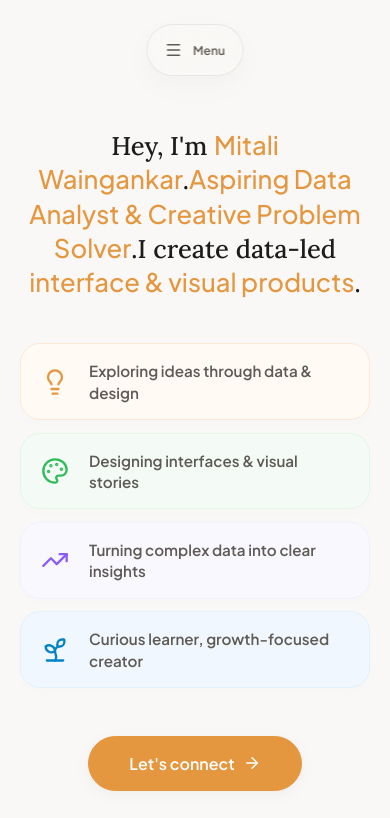
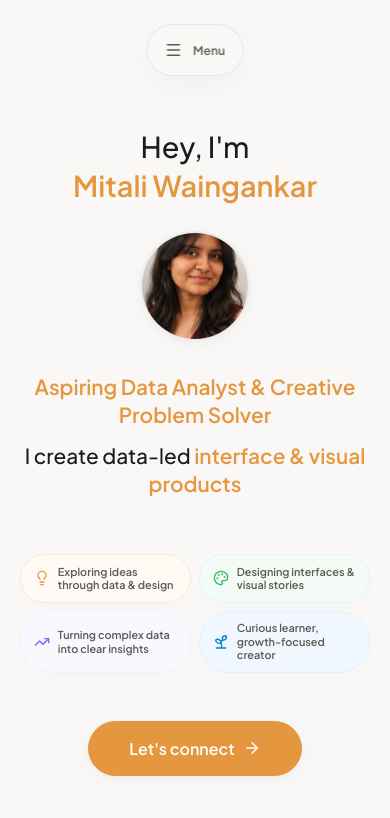
Before and after one commit to MohishPadave/mitali, a React (Vite) app: page / in a window 390 px wide. Shown: the top 818 px of the page. Built offline with nearby package versions, Linux system fonts and the light colour scheme.

Commit message:
Reposition profile image and maintain 2-column cards layout on mobile viewports

```diff
--- a/src/index.css
+++ b/src/index.css
@@ -442,7 +442,7 @@ button {
 
 .hero-cards-grid {
   display: grid;
-  grid-template-columns: repeat(auto-fit, minmax(280px, 1fr));
+  grid-template-columns: repeat(2, 1fr);
   gap: 1.25rem;
   width: 100%;
   max-width: 720px;
@@ -462,19 +462,55 @@ button {
   }
 
   .hero-cards-grid {
-    grid-template-columns: repeat(auto-fit, minmax(240px, 1fr));
-    gap: 1rem;
+    gap: 0.75rem;
+  }
+
+  .hero-feature-card {
+    padding: 0.75rem 1rem;
+    gap: 0.6rem;
+    border-radius: 9999px;
+  }
+
+  .hero-feature-card div {
+    font-size: 0.75rem;
+    line-height: 1.3;
+  }
+
+  .hero-feature-card svg {
+    width: 20px !important;
+    height: 20px !important;
   }
 }
 
-@media (max-width: 580px) {
+@media (max-width: 480px) {
   .hero-cards-grid {
-    grid-template-columns: 1fr;
-    gap: 0.8rem;
+    gap: 0.5rem;
   }
 
   .hero-feature-card {
-    padding: 1rem 1.25rem;
-    border-radius: 20px;
+    padding: 0.6rem 0.8rem;
+    gap: 0.5rem;
+    border-radius: 9999px;
+  }
+
+  .hero-feature-card div {
+    font-size: 0.68rem;
+    line-height: 1.25;
+  }
+
+  .hero-feature-card svg {
+    width: 16px !important;
+    height: 16px !important;
   }
 }
+
+@media (max-width: 360px) {
+  .hero-feature-card {
+    padding: 0.5rem 0.6rem;
+    gap: 0.4rem;
+  }
+
+  .hero-feature-card div {
+    font-size: 0.6rem;
+  }
+}
--- a/src/pages/Home.jsx
+++ b/src/pages/Home.jsx
@@ -1,6 +1,7 @@
 import { useState, useEffect } from 'react';
 import { motion } from 'framer-motion';
 import { ArrowRight, Lightbulb, Palette, TrendingUp, Sprout } from 'lucide-react';
+import mitaliPortrait from '../assets/mitali.jpg';
 import dashboard1 from '../assets/dashboard1.jpg';
 import dashboard2 from '../assets/dashboard2.jpg';
 
@@ -53,17 +54,81 @@ export default function Home({ setActivePage }) {
       >
         <div className="container" style={{ display: 'flex', flexDirection: 'column', alignItems: 'center' }}>
 
-          {/* Main Hero Header Statement */}
-          <motion.h1
+          {/* Greeting Statement */}
+          <motion.div
             initial={{ opacity: 0, y: 30 }}
             animate={{ opacity: 1, y: 0 }}
             transition={{ duration: 0.8, ease: 'easeOut' }}
-            className="hero-title"
+            style={{
+              fontSize: 'clamp(1.8rem, 4.5vw, 3.2rem)',
+              color: 'var(--text-primary)',
+              lineHeight: 1.25,
+              fontWeight: 500,
+              maxWidth: '920px',
+              textAlign: 'center',
+              marginBottom: '1.75rem',
+              display: 'flex',
+              flexDirection: 'column',
+              alignItems: 'center',
+              gap: '0.2rem'
+            }}
           >
-            Hey, I'm <span className="text-orange">Mitali Waingankar</span>.<br className="desktop-only-br" />
-            <span className="text-orange">Aspiring Data Analyst & Creative Problem Solver</span>.<br className="desktop-only-br" />
-            I create data-led <span className="text-orange">interface & visual products</span>.
-          </motion.h1>
+            <span>Hey, I'm</span>
+            <span className="text-orange" style={{ fontWeight: 600 }}>Mitali Waingankar</span>
+          </motion.div>
+
+          {/* Centered Circular Portrait */}
+          <motion.div
+            initial={{ opacity: 0, scale: 0.8 }}
+            animate={{ opacity: 1, scale: 1 }}
+            transition={{ duration: 0.8, delay: 0.15, ease: 'easeOut' }}
+            whileHover={{ scale: 1.05 }}
+            style={{
+              width: 'clamp(110px, 15vw, 140px)',
+              height: 'clamp(110px, 15vw, 140px)',
+              borderRadius: '50%',
+              overflow: 'hidden',
+              border: '2px solid var(--border-color)',
+              backgroundColor: 'var(--card-bg)',
+              boxShadow: 'var(--card-shadow)',
+              marginBottom: '2rem',
+              cursor: 'pointer',
+              flexShrink: 0
+            }}
+          >
+            <img
+              src={mitaliPortrait}
+              alt="Mitali Waingankar"
+              style={{ width: '100%', height: '100%', objectFit: 'cover' }}
+            />
+          </motion.div>
+
+          {/* Main Hero Subtitle Statements */}
+          <motion.div
+            initial={{ opacity: 0, y: 25 }}
+            animate={{ opacity: 1, y: 0 }}
+            transition={{ duration: 0.8, delay: 0.25, ease: 'easeOut' }}
+            style={{
+              fontSize: 'clamp(1.3rem, 3.5vw, 2.2rem)',
+              color: 'var(--text-primary)',
+              lineHeight: 1.35,
+              fontWeight: 500,
+              maxWidth: '920px',
+              textAlign: 'center',
+              marginBottom: '2.5rem',
+              display: 'flex',
+              flexDirection: 'column',
+              alignItems: 'center',
+              gap: '0.8rem'
+            }}
+          >
+            <span className="text-orange" style={{ fontWeight: 600 }}>
+              Aspiring Data Analyst & Creative Problem Solver
+            </span>
+            <span>
+              I create data-led <span className="text-orange" style={{ fontWeight: 600 }}>interface & visual products</span>
+            </span>
+          </motion.div>
 
           {/* 4 Feature Cards Grid */}
           <motion.div
```
